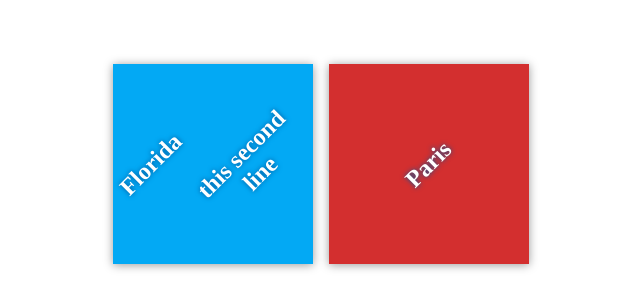
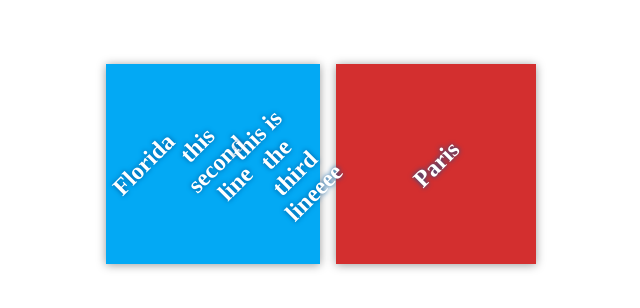
Before and after one commit to AsemAbdalrahem/my-travel-plans, a plain HTML site: page index.html in a window 1280 px wide. Shown: the part 236-544 px from the top of the page, without its empty margins (319-959 px from the left). Drawn offline with Linux system fonts and the light colour scheme.

Commit message:
this third commit

```diff
--- a/index.html
+++ b/index.html
@@ -13,6 +13,7 @@
             <div class="destination" id="florida">
                 <h2>Florida</h2>
                 <h2>this second line</h2>
+                <h2>this is the third lineeee</h2>
             </div>
 
             <div class="destination" id="paris">
```
